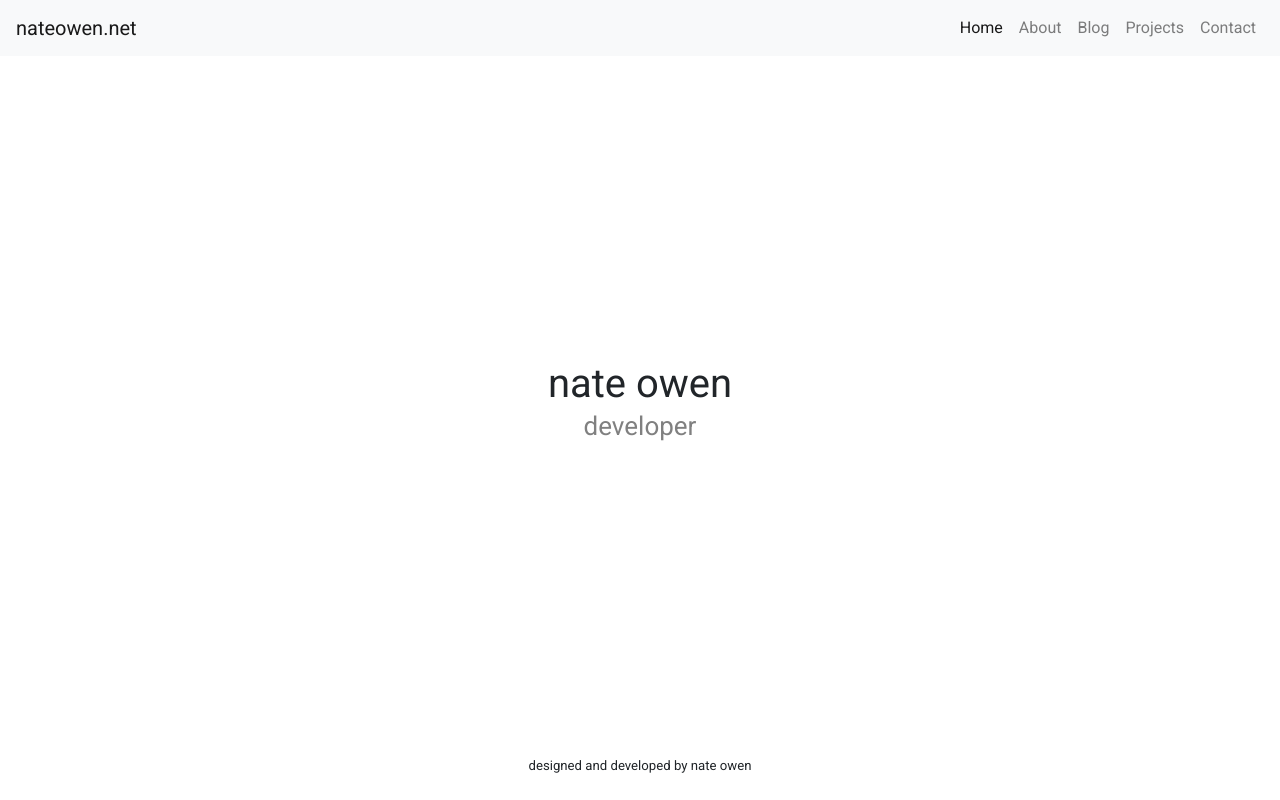
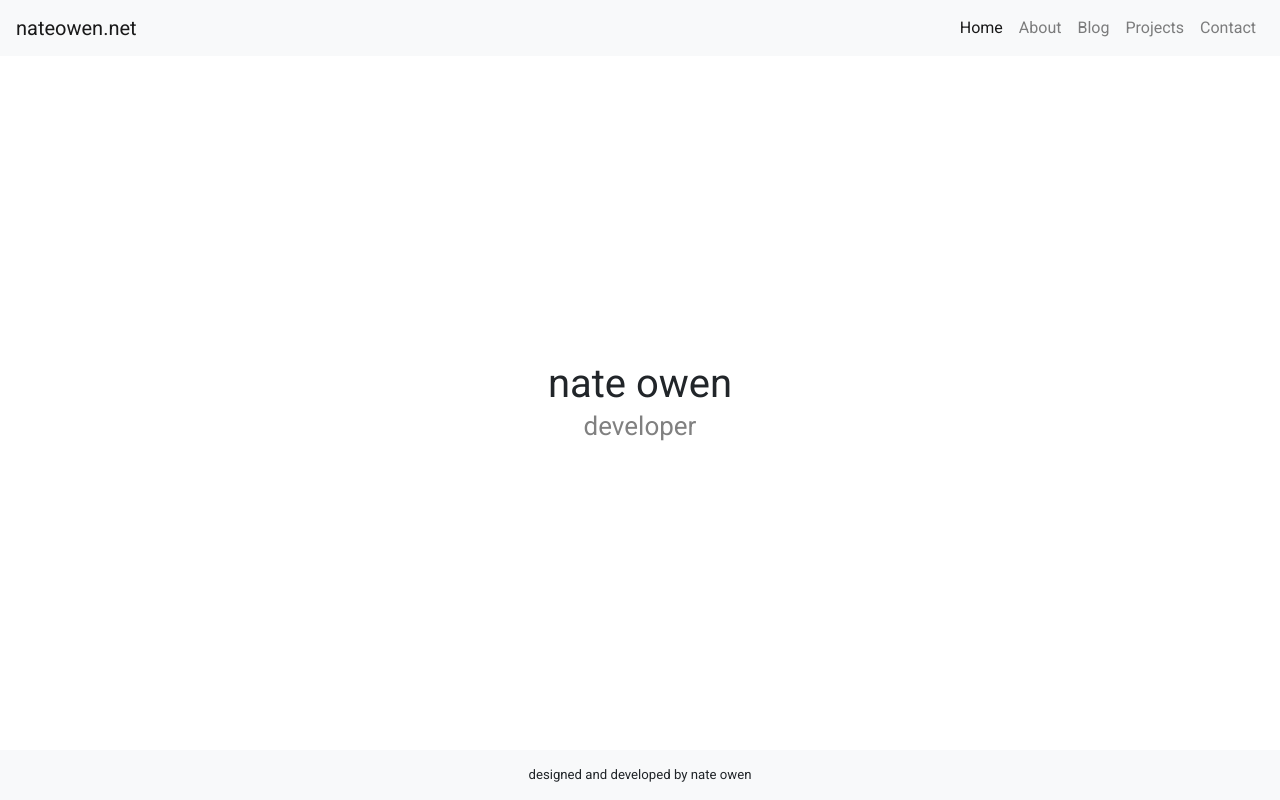
Before and after one commit to nowen458/nateowen-fe, an Angular app: page /home in a window 1280 px wide. Built offline with nearby package versions, Linux system fonts and the light colour scheme.

Commit message:
Fixing footer

```diff
--- a/src/app/app.component.css
+++ b/src/app/app.component.css
@@ -13,3 +13,7 @@
     text-align: center;
     margin: 1em;
 }
+
+.push {
+    height: 50px;
+}
--- a/src/app/app.component.html
+++ b/src/app/app.component.html
@@ -1,5 +1,7 @@
 <app-header></app-header>
 
-<router-outlet></router-outlet>
+    <router-outlet></router-outlet>
+
+<div class="push"></div>
 
 <app-footer></app-footer>
--- a/src/app/footer/footer.component.css
+++ b/src/app/footer/footer.component.css
@@ -3,8 +3,12 @@ footer  {
     position: fixed;
     width: 100%;
     bottom: 0;
-    margin-bottom: 8px;
+    height: 50px;
     /* text appearance and positioning */
     font-size: .825rem;
     text-align: center;
 }
+
+p {
+    margin-top: 15px;
+}
--- a/src/app/footer/footer.component.html
+++ b/src/app/footer/footer.component.html
@@ -1,3 +1,3 @@
-<footer>
+<footer class="bg-light">
     <p>designed and developed by nate owen</p>
 </footer>
```
